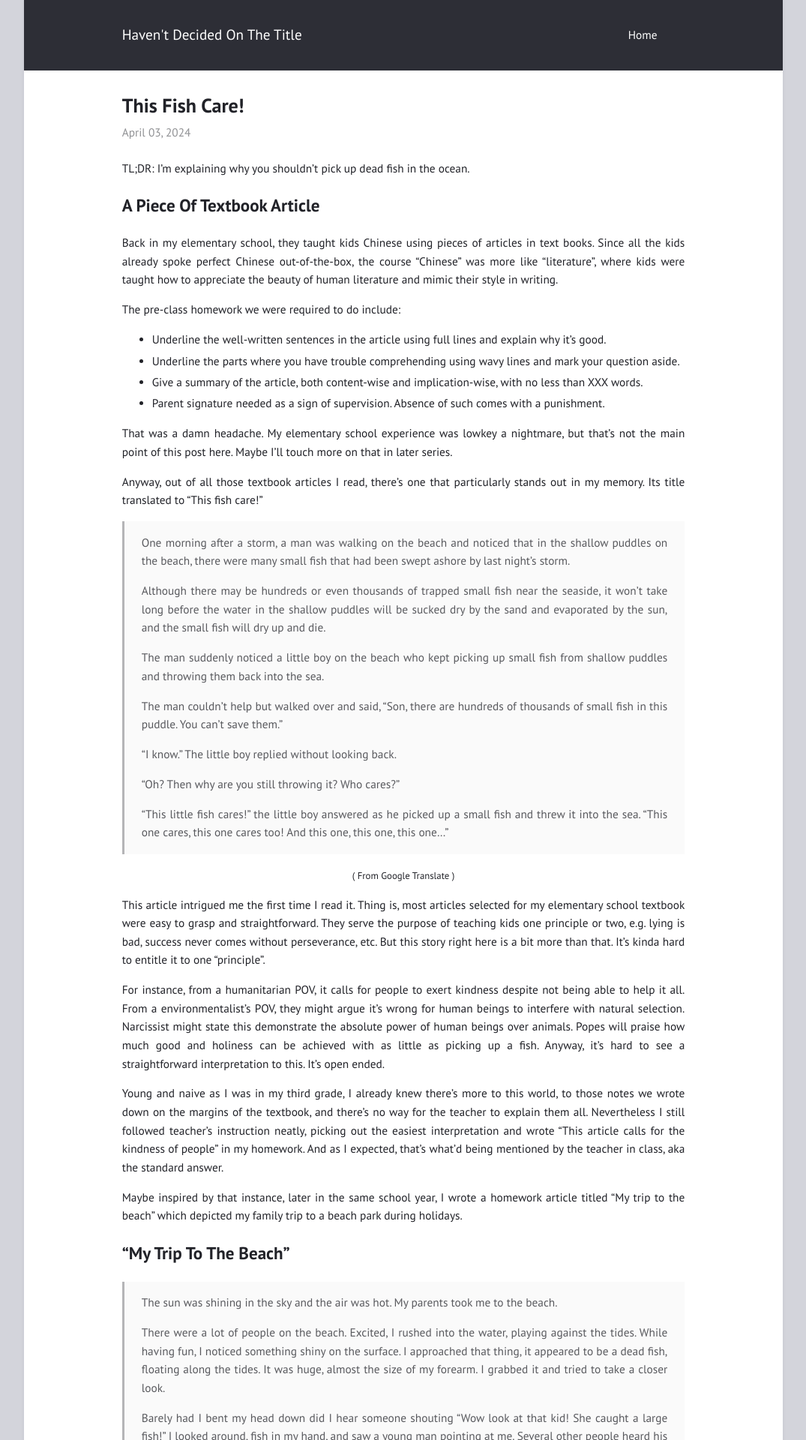
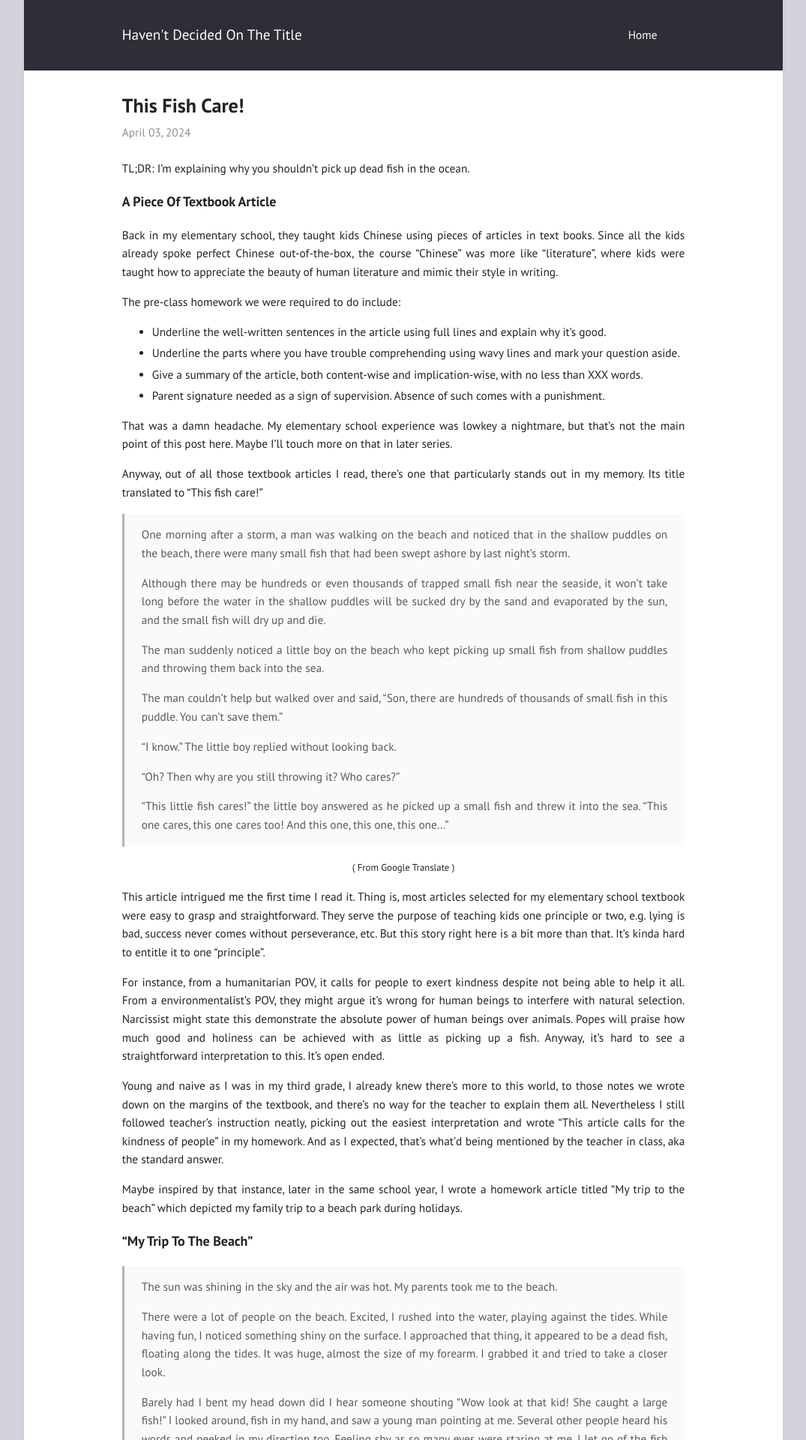
Before and after one commit to Gudauu/gudauu.github.io, a Jekyll site: the page built from _posts/2024-04-03-This-Fish-Care.md, in a window 1280 px wide. Shown: the top 1920 px of the page at 75% size, without its empty margins (102-1177 px from the left). Built offline with Jekyll 4.4.1, drawn with Linux system fonts in a browser that asks for light colours.

```diff
--- a/_posts/2024-04-03-This-Fish-Care.md
+++ b/_posts/2024-04-03-This-Fish-Care.md
@@ -6,7 +6,7 @@ end_note: I like fish and I still eat them, which is sad.
 TL;DR: I'm explaining why you shouldn't pick up dead fish in the ocean.
 
 
-## A Piece Of Textbook Article
+### A Piece Of Textbook Article
 Back in my elementary school, they taught kids Chinese using pieces of articles in text books. Since all the kids already spoke perfect Chinese out-of-the-box, the course "Chinese" was more like "literature", where kids were taught how to appreciate the beauty of human literature and mimic their style in writing.
 
 The pre-class homework we were required to do include:
@@ -44,7 +44,7 @@ Young and naive as I was in my third grade, I already knew there's more to this
 
 Maybe inspired by that instance, later in the same school year, I wrote a homework article titled "My trip to the beach" which depicted my family trip to a beach park during holidays.
 
-## "My Trip To The Beach"
+### "My Trip To The Beach"
 
 > The sun was shining in the sky and the air was hot. My parents took me to the beach.
 >
@@ -67,7 +67,7 @@ Later in class, the teacher specifically mentioned my work. She commented in fro
 That incident, the 4/10 one, marked the end of my meaningless, too-honest, truth-respecting writing style as early as my third grade. From then on each time I wrote, I made sure to think of some "meanings" first, then alter the storytelling to serve my purpose. Things with my Chinese teacher never went wrong again. But frankly, I don't like that at all. As I grew older I realize it's not wrong to write meaningless articles: it's just wrong for humble people to do that. If someone's influential, even a question mark they make will be documented and respected, because the meaning of that question mark comes from the fame of its author itself. But eventually, people want something out of your work. Without any meaningful stuff inside, they're nothing but dead fish in the ocean.
 
 
-## Dimension Deficiency
+### Dimension Deficiency
 I conceive this matter this way: people making meanings out of articles, graphs or whatever media is a process of trying to understand what's happening. They are mapping the original information from the author to their own brain dimensions. Usually during communication, some information is lost due to mismatched brain dimensions. That's why for maximal efficiency, the author tries to use common sense, like in the previous cases the elementary school principles, to mark up the message, as common sense is almost common to all brains.
 
 But human thoughts are far too complex to be expressed in language, let alone common sense expressions. That's too much information lost. In my teenage years, there were crushes whom I both liked and hated, and my feeling towards them were more nuanced than that, I couldn't put my finger on any existing words.
```
